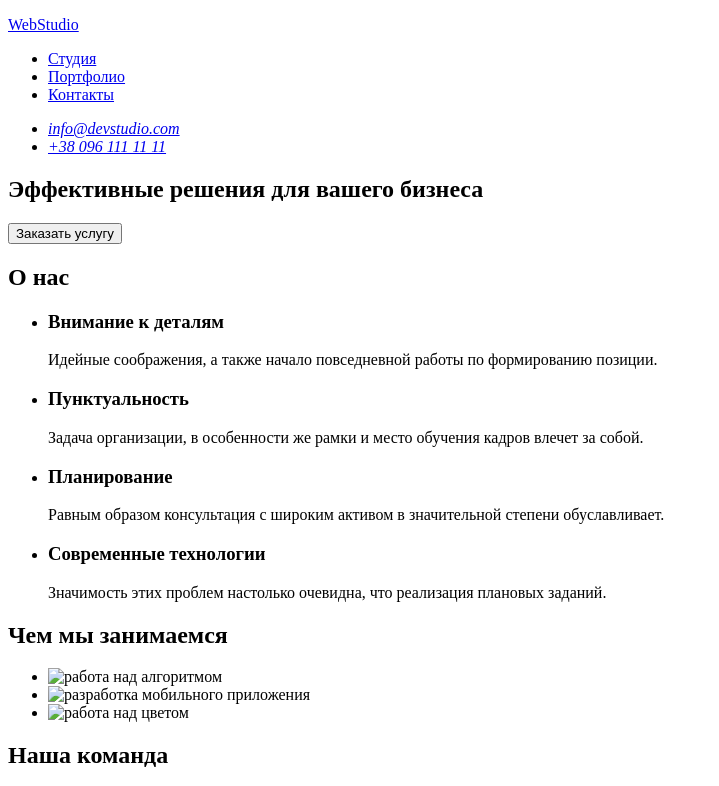
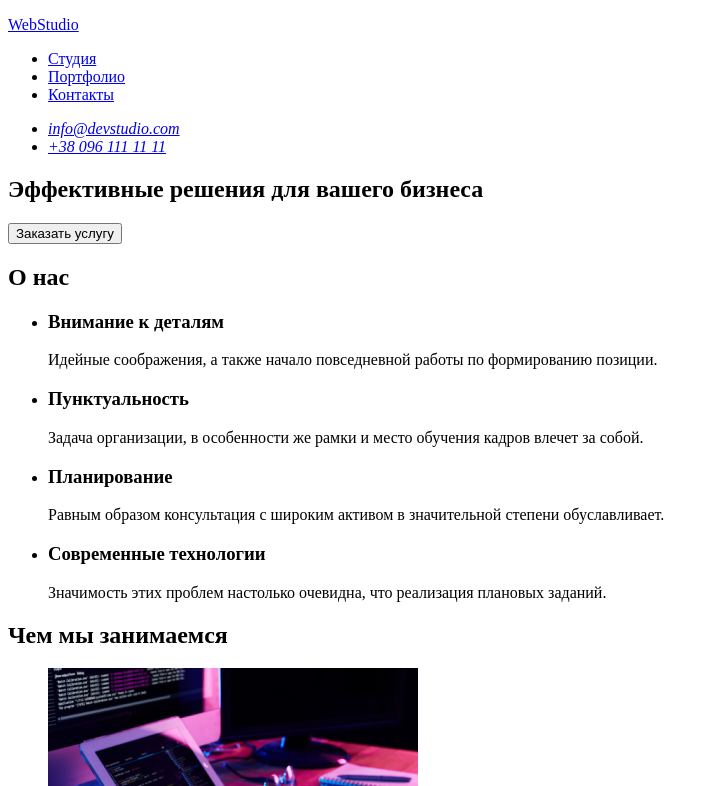
Before and after one commit to YeliseyevaO/github-homework1, a plain HTML site: page index.html in a window 1280 px wide. Shown: the top 786 px of the page, without its empty margins (0-719 px from the left). Drawn offline with Linux system fonts and the light colour scheme.

Commit message:
изменение jpg

```diff
--- a/index.html
+++ b/index.html
@@ -59,13 +59,13 @@
 <h2>Чем мы занимаемся</h2>
 <ul>
     <li>
-        <img src="./Images/img1.png" alt="работа над алгоритмом" width="370" height="294"/>
+        <img src="./Images/img1.jpg" alt="работа над алгоритмом" width="370" height="294"/>
     </li>
     <li>
-        <img src="./Images/img2.png" alt="разработка мобильного приложения" width="370" height="294"/>
+        <img src="./Images/img2.jpg" alt="разработка мобильного приложения" width="370" height="294"/>
     </li>
     <li>
-        <img src="./Images/img3.png" alt="работа над цветом" width="370" height="294"/>
+        <img src="./Images/img3.jpg" alt="работа над цветом" width="370" height="294"/>
     </li>
 </ul>
 </section>
```
Also changed, not shown: images/img1.jpg (renamed from images/box 1.jpg).
